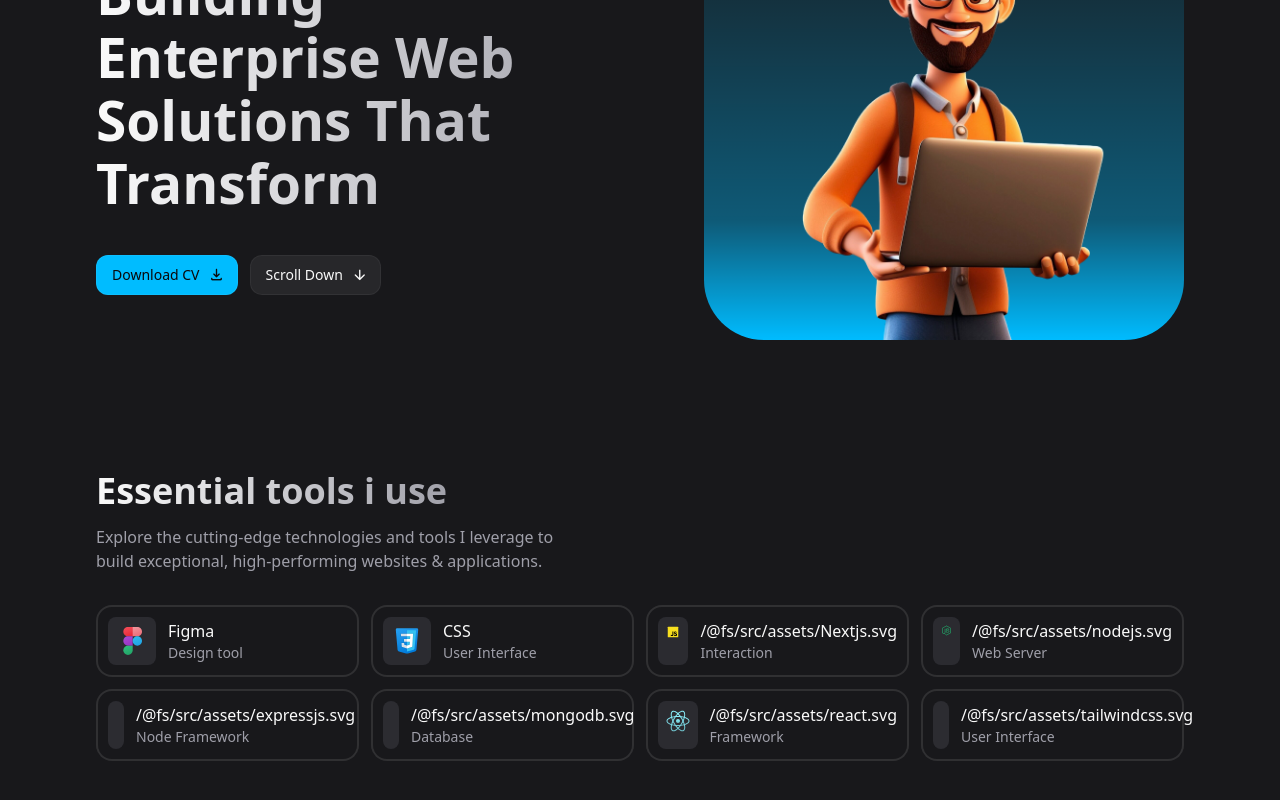
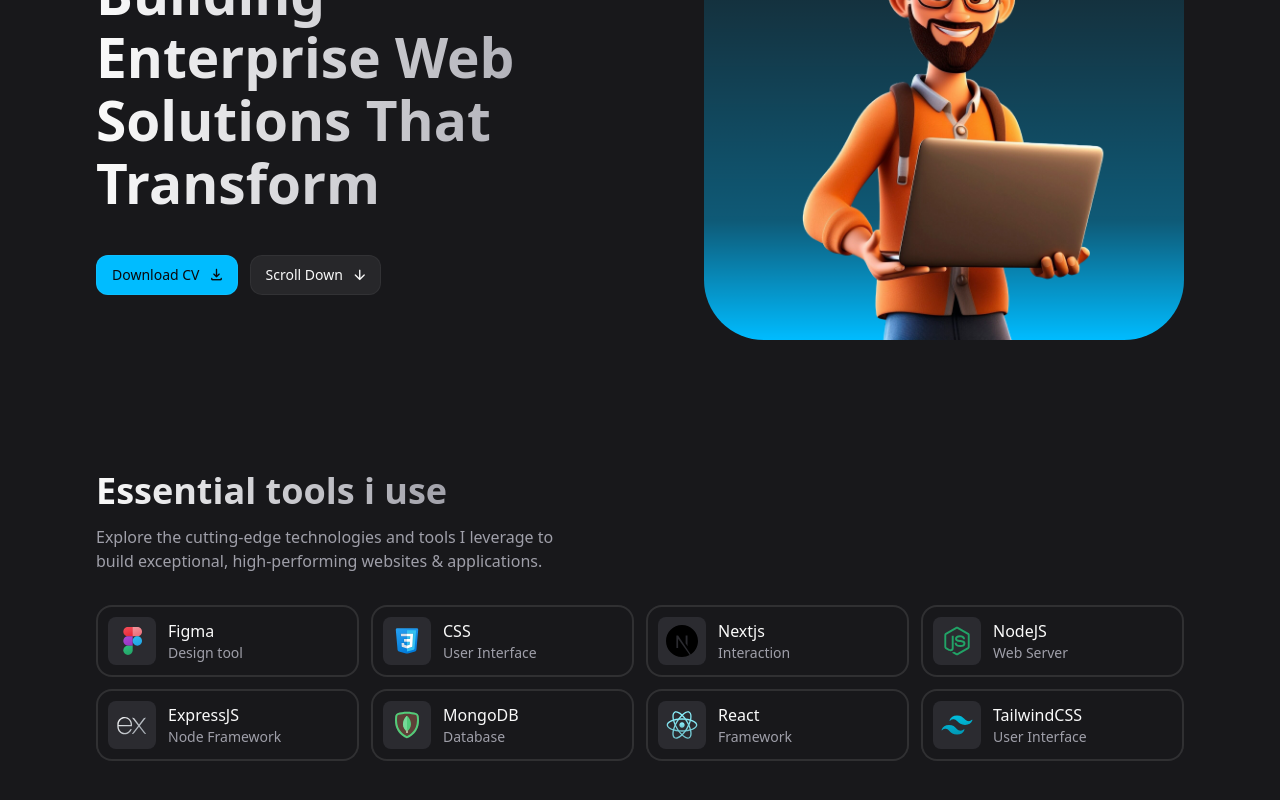
Before and after one commit to Aniamaka-somto/Portfolio_Main, a React (Vite) app: page / in a window 1280 px wide. Shown: the part 268-1068 px from the top of the page. Built offline with nearby package versions, Linux system fonts and the light colour scheme.

Commit message:
silly me swapped label with src

```diff
--- a/src/components/Skills.tsx
+++ b/src/components/Skills.tsx
@@ -20,33 +20,33 @@
       desc: "User Interface",
     },
     {
-      imgSrc: "/src/assets/javascript.svg",
-      label: Nextjs,
+      imgSrc: Nextjs,
+      label: "Nextjs",
       desc: "Interaction",
     },
     {
-      imgSrc: "/src/assets/nodejs.svg",
-      label: NodeJS,
+      imgSrc: NodeJS,
+      label: "NodeJS",
       desc: "Web Server",
     },
     {
-      imgSrc: "/src/assets/expressjs.svg",
-      label: ExpressJS,
+      imgSrc: ExpressJS,
+      label: "ExpressJS",
       desc: "Node Framework",
     },
     {
-      imgSrc: "/src/assets/mongodb.svg",
-      label: MongoDB,
+      imgSrc: MongoDB,
+      label: "MongoDB",
       desc: "Database",
     },
     {
-      imgSrc: "/src/assets/react.svg",
-      label: Reactimg,
+      imgSrc: Reactimg,
+      label: "React",
       desc: "Framework",
     },
     {
-      imgSrc: "/src/assets/tailwindcss.svg",
-      label: TailwindCSS,
+      imgSrc: TailwindCSS,
+      label: "TailwindCSS",
       desc: "User Interface",
     },
   ];
```
